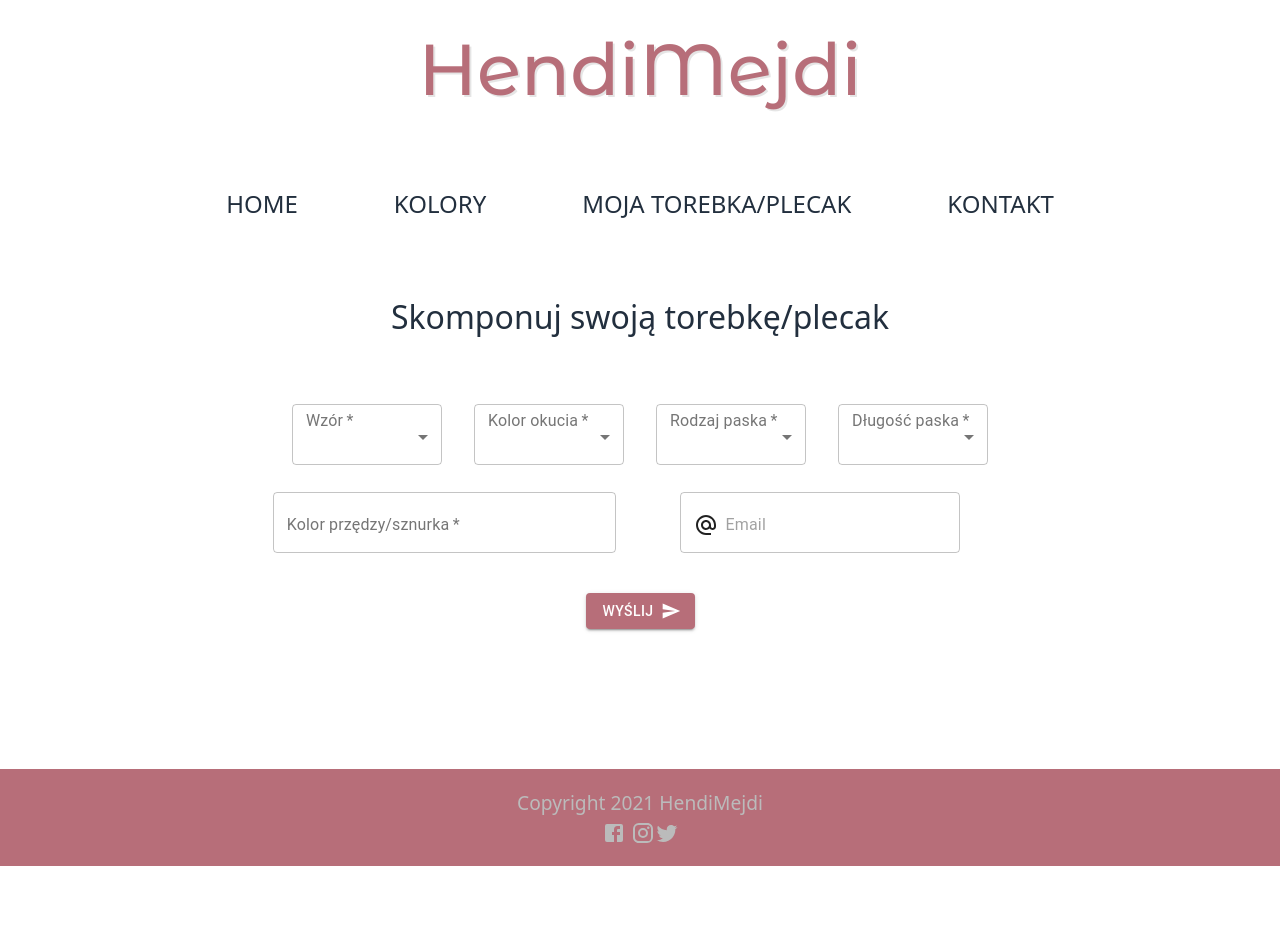
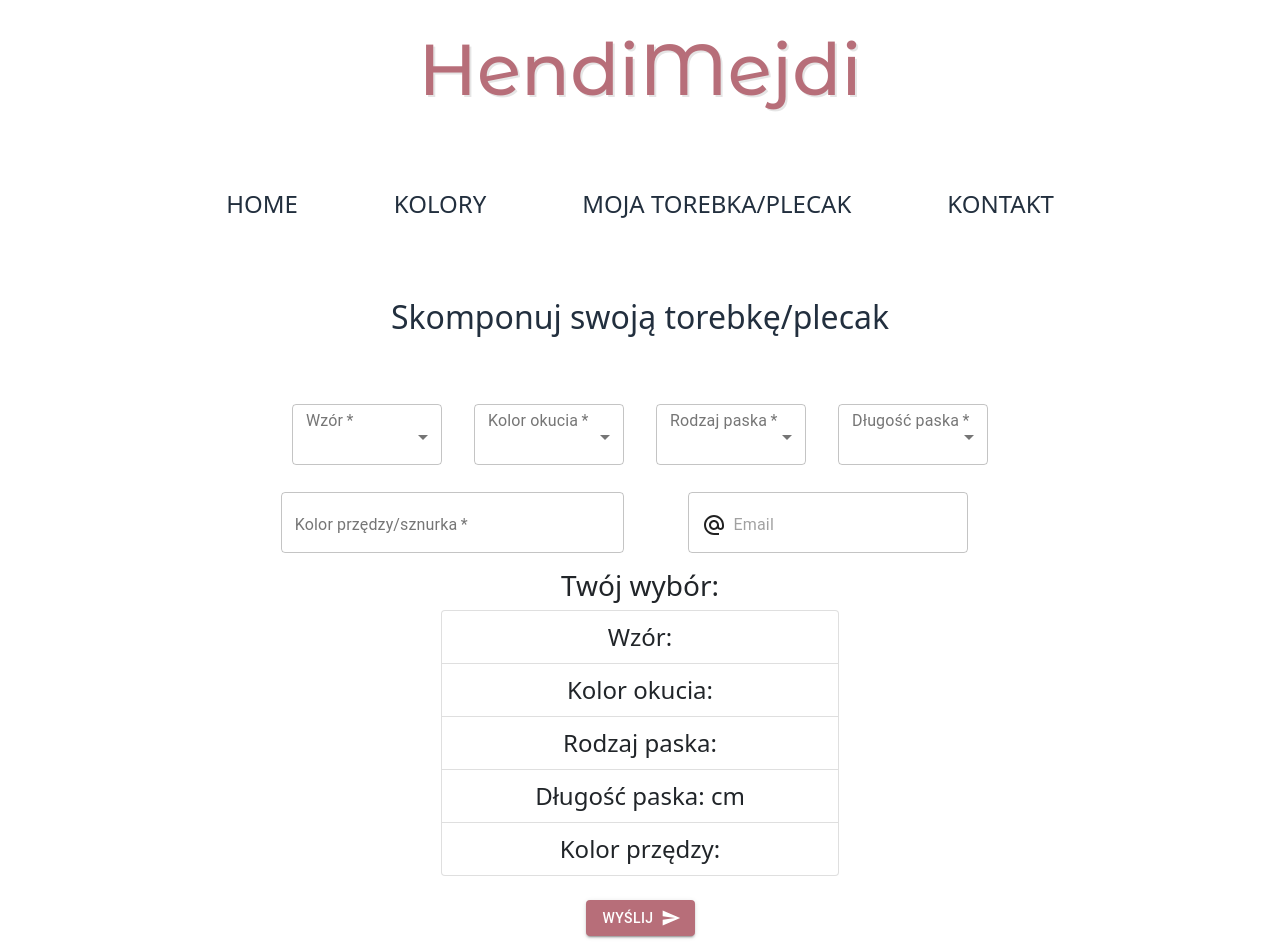
Before and after one commit to Piotr-Zacharski/hendimejdinc, a Next.js app: page /mybag in a window 1280 px wide. Shown: the top 952 px of the page. Before the commit the page ends 866 px from the top, so only its background shows below. Built offline with nearby package versions, Linux system fonts and the light colour scheme.

Commit message:
Summary field

```diff
--- a/components/Input.js
+++ b/components/Input.js
@@ -14,6 +14,7 @@ import SubmitButton from './SubmitButton'
 import styled from 'styled-components'
 import { InputAdornment } from '@material-ui/core'
 import{ init } from 'emailjs-com';
+import { Col, Row } from 'react-bootstrap'
 
 init("user_TRfLHnbM0zMpWWmnbysej");
 
@@ -109,16 +110,16 @@ export default function Input() {
     const sendEmail = (e, data) => {
         e.preventDefault();
 
-        sendForm('service_usl08gc', 'template_cyejmfu', form.current)
-          .then(function(result) {
-              console.log(result.text);
-              setTimeout(() => {}, 6000)
-              clearState();
-          },
-          function(error) {
-              console.log(error.text);
-          }).then(
-          );
+        // sendForm('service_usl08gc', 'template_cyejmfu', form.current)
+        //   .then(function(result) {
+        //       console.log(result.text);
+        //       setTimeout(() => {}, 6000)
+        //       clearState();
+        //   },
+        //   function(error) {
+        //       console.log(error.text);
+        //   }).then(
+        //   );
 
       };
 
@@ -274,11 +275,39 @@ export default function Input() {
                         value={user_email}
                         onChange={handleChangeUserEmail}
                     ></TextField>
-                    <div className={classes.btn}>
+                </form>
+                <Row className="justify-content-md-center">
+                            <Col md={4}>
+                                <h3>Twój wybór:</h3>
+                                <ul className="list-group">
+                                    <li className="list-group-item">
+                                        Wzór:
+                                        {name === " " ? " N/A" : " " + name.charAt(0).toUpperCase() + name.slice(1)}
+                                    </li>
+                                    <li className="list-group-item">
+                                        Kolor okucia:
+                                        {color === " " ? " N/A" : " " + color.charAt(0).toUpperCase() + color.slice(1)}
+                                    </li>
+                                    <li className="list-group-item">
+                                        Rodzaj paska:
+                                        {type === " " ? " N/A" : " " + type.charAt(0).toUpperCase() + type.slice(1)}
+                                    </li>
+                                    <li className="list-group-item">
+                                        Długość paska:
+                                        {length === " " ? " N/A" : " " + length + " cm"}
+                                    </li>
+                                    <li className="list-group-item">
+                                        Kolor przędzy:
+                                        {text === " " ? " N/A" : " " + text.charAt(0).toUpperCase() + text.slice(1)}
+                                    </li>
+                                </ul>
+                            </Col>
+                        </Row>
+                        <div className={classes.btn}>
                         <SubmitButton />
                     </div>
                 </form>
-                </form>
+
             </div>
         </ThemeProvider>
     )
```
